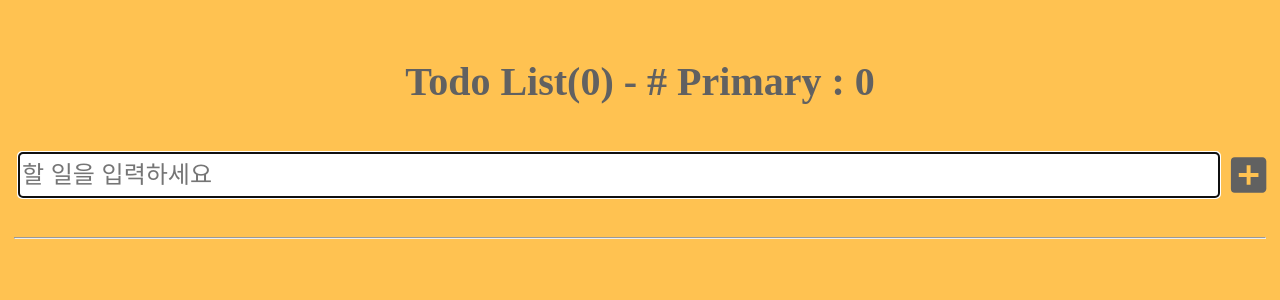
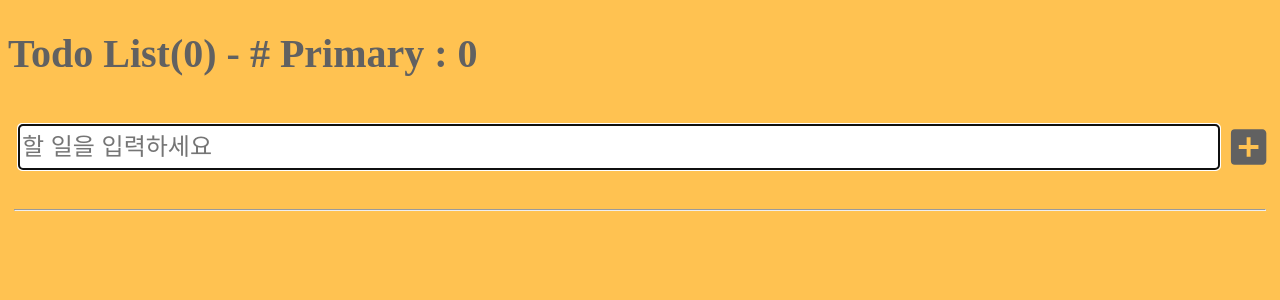
Before and after one commit to suwonboyys/react_todo, a React (Create React App) app: page / in a window 1280 px wide. Shown: the top 300 px of the page. Built offline with nearby package versions, Linux system fonts and the light colour scheme.

Commit message:
adjust css style of header element (header's position is fixed)

```diff
--- a/src/App.css
+++ b/src/App.css
@@ -12,10 +12,18 @@
   background-color: rgb(255, 194, 81);
 }
 
-.Template {
+header {
+  position: fixed;
+  top: 0;
+  width: 100%;
+  background-color: rgb(255, 194, 81);
+  text-align: center;
   padding-top: 20px;
-  max-height: 100vh;
-  text-align: center;
+  padding-bottom: 50px;
+}
+
+section {
+  margin-top: 250px;
 }
 
 .title {
--- a/src/components/Navbar.jsx
+++ b/src/components/Navbar.jsx
@@ -1,7 +1,7 @@
 import React from 'react';
 
 const NavBar = (props) => (
-  <nav className="Template">
+  <nav>
     <h1 className="title">
       Todo List({props.totalCount}) - # Primary : {props.starCount}
     </h1>
```
